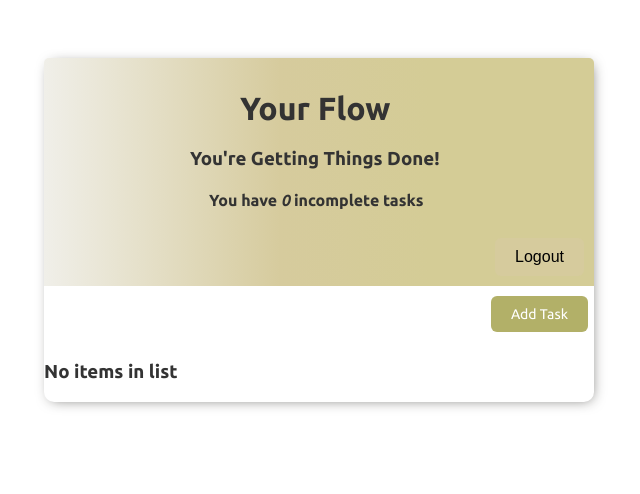
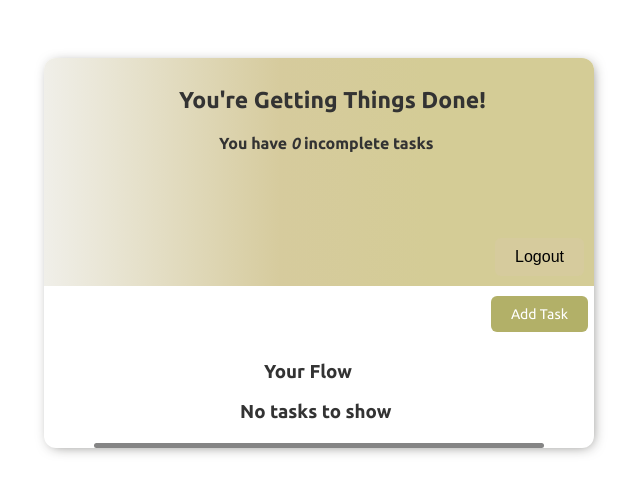
Before and after one commit to TarekkMU1911/To-Do-List---Django, a Django app: page / in a window 1280 px wide. Shown: the top 494 px of the page, without its empty margins (321-961 px from the left). Run offline with Django 5.2, Linux system fonts and the light colour scheme; a user stored in the database is signed in; data comes from the database, SQL or seed files in the repository; both versions use the stored data as it was after the commit.

Commit message:
final touches

```diff
--- a/base/templates/base/main.html
+++ b/base/templates/base/main.html
@@ -37,8 +37,8 @@
             .container {
                 max-width: 550px;
                 margin: auto;
-                padding: 0.1px;
-                border-radius: 10px;
+                padding: 0px;
+                border-radius: 12px  12px 12px 12px;
                 background-color: #ffffff;
                 -webkit-box-shadow: 2px 2px  13px -4px rgba(108, 107, 104, 0.934);
                 box-shadow : 2px 2px  13px -4pxr gba(108, 107, 104, 0.934);
@@ -50,7 +50,7 @@
                 display: flex;
                 color: bisque;
                 justify-content: space-between;
-                border-radius: 5px 5px 0 0;
+                border-radius: 12px 12px 0 0px;
                 background : linear-gradient(90deg, #f0efe9 0%, #d6cb9d 43%, #d4cc96 70%);
             }
 
@@ -147,6 +147,30 @@
             }
 
 
+            .progress {
+                width: 450px;
+                height: 5px;
+                border-radius: 5px;
+                margin: 20px auto;
+                background-color: grey;
+            }
+
+            .progress.todo {
+
+                background: rgb(133, 133, 133);
+
+            }
+
+            .progress.in-progress {
+                 background: linear-gradient(to right, rgb(135, 170, 79) 50%, grey 50%);
+                }
+
+            .progress.done {
+
+                 background: rgb(135, 170, 79);;
+        }
+
+
 
         </style>
 
--- a/base/templates/base/task_list.html
+++ b/base/templates/base/task_list.html
@@ -3,9 +3,8 @@
 
 <div class="header-bar">
     <div >
-            <h1 style="margin-left: 186px;">Your Flow</h1>
-            <h3  style="margin-left: 136px;">You're Getting Things Done!</h3>
-            <h4 style="margin-left: 155px;">You have <i>{{count}}</i> incomplete task{{ count|pluralize:"s" }}</h4>
+            <h2  style="margin-left: 125px; font-size: 23px;">You're Getting Things Done!</h2>
+            <h4 style="margin-left: 165px;">You have <i>{{count}}</i> incomplete task{{ count|pluralize:"s" }}</h4>
     </div>
     {% if request.user.is_authenticated %}
 
@@ -67,6 +66,28 @@
 
 
 
+
+
+<h3 style="margin-left: 220px;">Your Flow</h3>
+{% if tasks|length == 0 %}
+    <h3 style="margin-bottom:20px ; margin-left: 196px; ">No tasks to show</h3>
+    <div style ="margin-bottom: 10px;" class="progress todo"></div>
+
+{% elif count == 0 %}
+    <h3 style="margin-bottom:20px ; margin-left: 180px;">All tasks completed</h3>
+    <div class="progress done"></div>
+
+{% elif count == tasks|length %}
+    <h3 style="margin-bottom:20px ; margin-left: 256px; padding-bottom: 30px;">To do</h3>
+    <div class="progress todo"></div>
+
+{% elif count < tasks|length %}
+    <h3 style="margin-bottom:20px ; margin-left: 185px;">In Progress to do</h3>
+    <div class="progress in-progress"></div>
+{% endif %}
+
+
+
 <div class = "task-items-wrapper">
     {% for task in tasks %}
     <div class ="task-wrapper">
@@ -89,7 +110,6 @@
 
 
     {% empty %}
-    <h3>No items in list</h3>
     {% endfor %}
 
 
```
Also changed, not shown: db.sqlite3.
